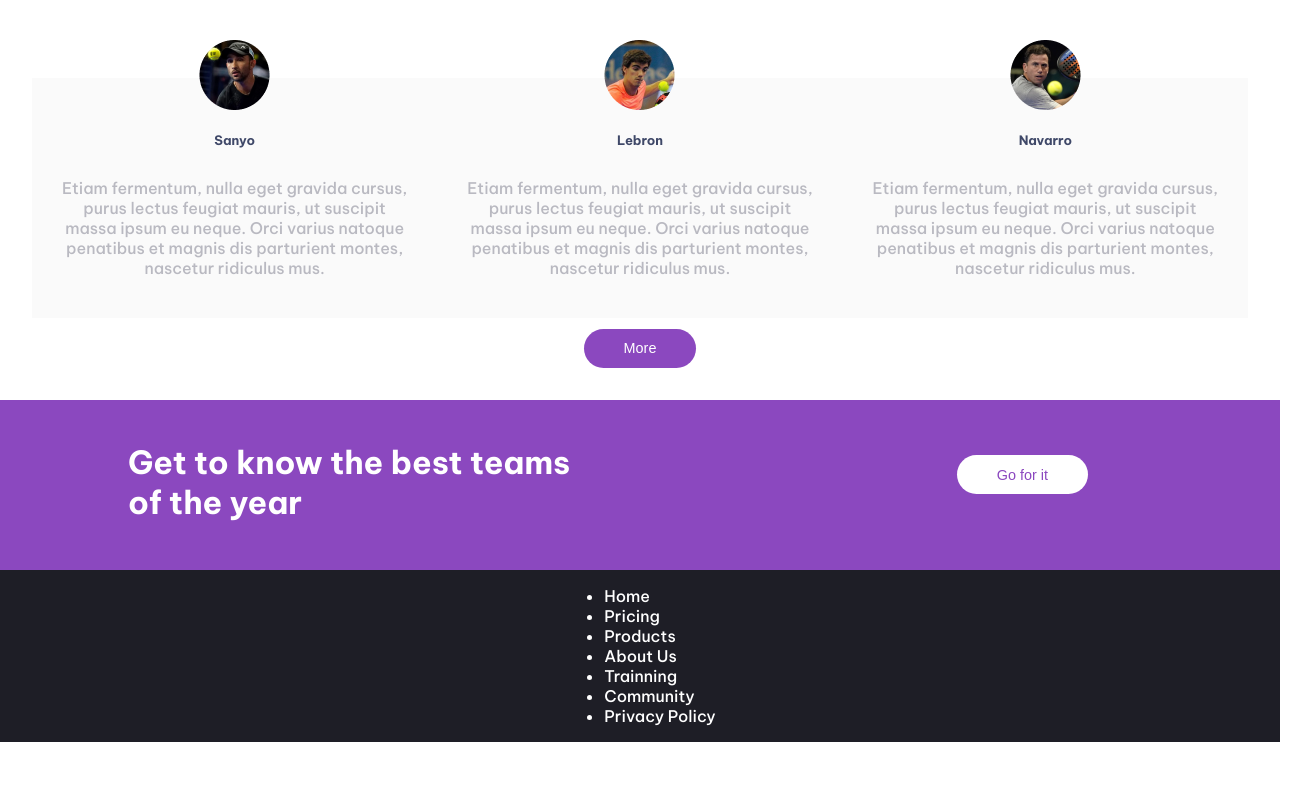
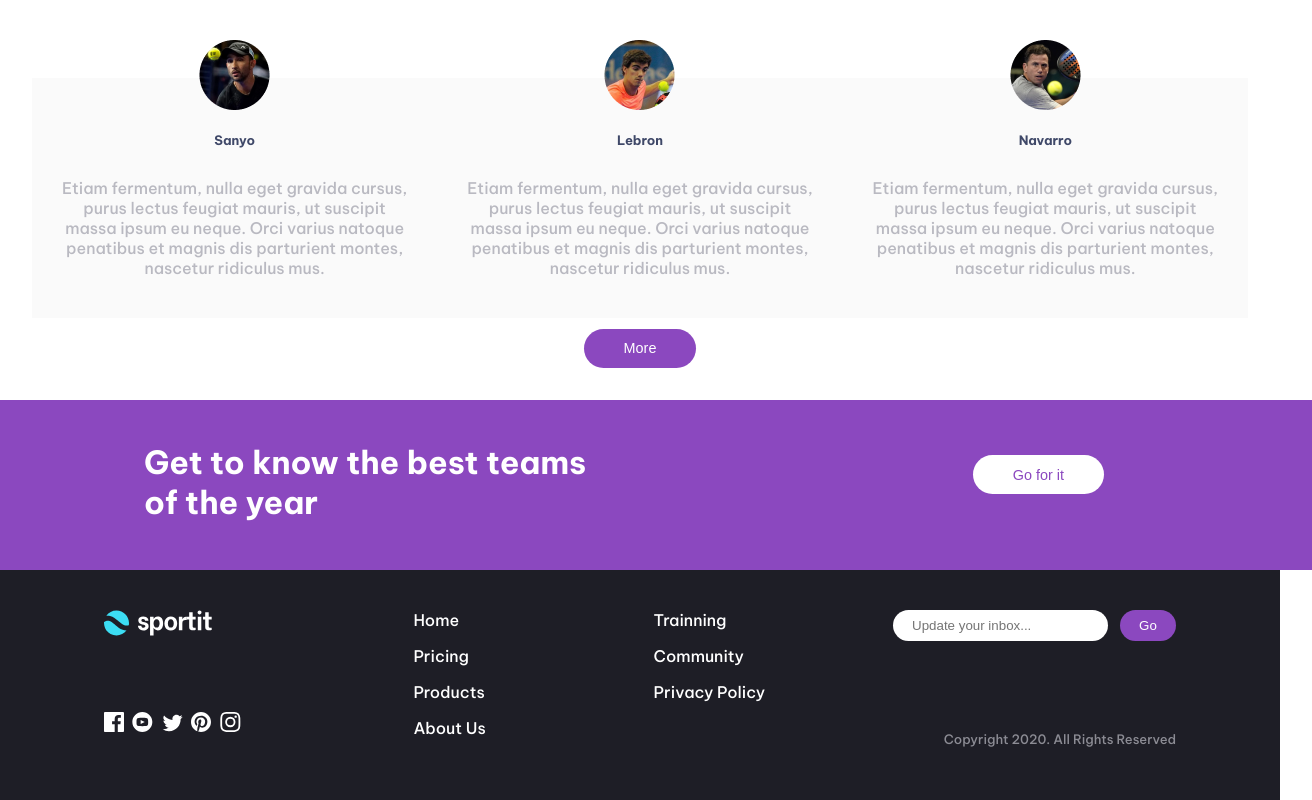
Before and after one commit to ldfavale/sportit, a plain HTML site: page index.html in a window 1280 px wide. Shown: the part 1402-2202 px from the top of the page, 1312 px wide, since content can reach past the window. Before the commit the page ends 2144 px from the top, so only its background shows below. Drawn offline with Linux system fonts and the light colour scheme.

Commit message:
Footer avanzado

```diff
--- a/index.html
+++ b/index.html
@@ -124,22 +124,42 @@
         </div>
     </section>
 
-    <footer class="footer section">
-
-        <div >
+    <footer class="footer ">
+            <nav class="logo-social">
+                <img src="img/logo-white.svg" class="footer-logo" alt="logo del sitio">
+                <div class="footer-social">
+                    <img src="img/icon-facebook.svg" alt="facebook">
+                    <img src="img/icon-youtube.svg" alt="youtube">
+                    <img src="img/icon-twitter.svg" alt="twitter">
+                    <img src="img/icon-pinterest.svg" alt="pinterest">
+                    <img src="img/icon-instagram.svg" alt="instagram">
+                </div>
+            </nav>
+            <nav class="links" >
                 <ul>
                     <li>Home</li>
                     <li>Pricing</li>
                     <li>Products</li>
                     <li>About Us</li>
+                </ul>
+            </nav>
+            <nav class="links" >
+                <ul>
                     <li>Trainning</li>
                     <li>Community</li>
                     <li>Privacy Policy</li>
                 </ul>
+            </nav>
+            <div class="contact" >
+                <form action="" method="post">
+                    <input class="pill border-none" type="email" id="email" placeholder="Update your inbox..." name="email" required>
+                    <input type="submit" value="Go" class="pill violet border-none">
+                </form>
+                <p class="copy-right" >
+                    Copyright 2020. All Rights Reserved
+                </p>
             </div>
-        <div>
 
-        </div>
     </footer>
 </body>
 
--- a/style.css
+++ b/style.css
@@ -49,14 +49,52 @@ body{
 .menu{
   width: 2.3rem;
 }
-.footer{
+.footer {
   background-color: #1E1E26;
   color: white;
+  display: flex;
+  justify-content: space-around;
+  padding: 2.5rem;
+  align-items: start;
 }
+
+.links ul{
+  text-decoration: none;
+  list-style: none;
+  margin: 0;
+}
+
+.links ul li{
+  margin-bottom: 1rem;
+}
+
+
+.footer-logo{
+  margin-bottom: 4.5rem;
+}
+
+.footer-social img{
+  margin-right: 0.3rem;
+}
+
+.contact{
+  display: flex;
+  flex-direction: column;
+  justify-content: space-between;
+  height: 150px;
+}
+
+.contact p{
+font-size: small;
+color: #8C8C94;
+}
+
+
 
 .section{
   display: flex;
   justify-content: center;
+  width: 100%; /*  Provisorio */
 }
 
 .p-1{
@@ -205,6 +243,19 @@ body{
   justify-content: end !important;
 }
 
+
+.border-none{
+  border: none;
+}
+
+#email{
+  margin-right: 0.5rem;
+}
+.copy-right{
+ text-align: right;
+ padding:0;
+}
+
 @media (max-width: 480px) {
   .banner{
     flex-direction: column;
```
Also changed, not shown: img/logo-white.svg (added). Lines whose indentation alone changed are shown as unchanged.
